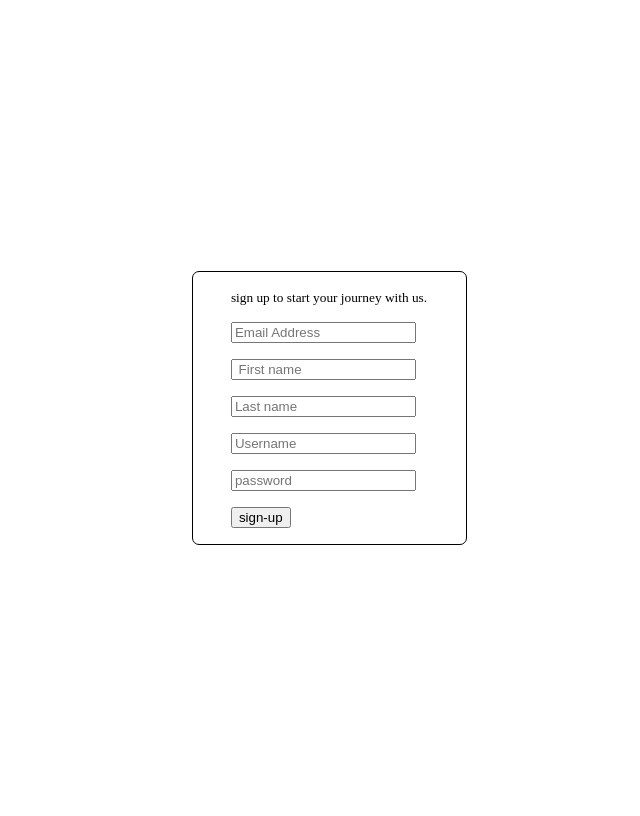
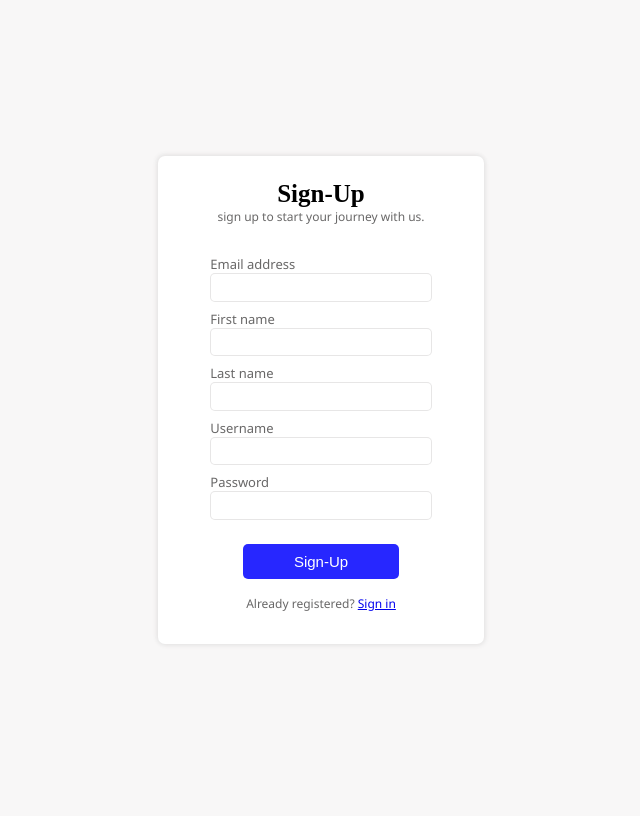
Before and after one commit to d7vya/BlogStack, a Django app: page /auth/sign-up in a window 1280 px wide. Shown: the whole page, without its empty margins (319-959 px from the left). After the commit the page ends 645 px from the top, so only its background shows below. Run offline with Django 5.2, Linux system fonts and the light colour scheme.

Commit message:
Added Css on Sign-up/Sign-in Page

```diff
--- a/authentication/templates/userauth.html
+++ b/authentication/templates/userauth.html
@@ -12,39 +12,131 @@
             display: flex;
             align-items: center;
             justify-content: center;
+            font-family: 'Segoe UI', Tahoma, Geneva, Verdana, sans-serif;
+            margin: 0;
+            background-color: rgb(248, 247, 247);
         }
 
-        form input {
+        form input,
+        form input:focus {
             display: block;
-            margin: 2vh 0;
+            margin: 0 0 1vh 0;
+            outline: none;
+            border: 1px solid rgba(199, 196, 196, 0.418);
+            font-size: 15px;
+            border-radius: 5px;
+            padding: 0.6vh 0.8vw;
+        }
+
+        h2 {
+            font-size: 25px;
+            text-transform: capitalize;
+            margin: 0;
+            text-align: start;
+
+            font-family: 'Times New Roman', Times, serif;
+        }
+
+        div {
+            background-color: white;
+            width: fit-content;
+            max-width: 90vw;
+            min-width: 300px;
+            height: fit-content;
+            display: flex;
+            flex-direction: column;
+            justify-content: center;
+            align-items: center;
+            box-shadow: 1px 1px 5px rgb(228, 227, 227), -1px -1px 5px rgb(228, 227, 227);
+            border-radius: 7px;
+            padding: 3vh 1vw;
+            margin: 0;
+        }
+
+        form {
+
+            display: flex;
+            flex-direction: column;
+            height: 100%;
+            align-items: center;
+            height: fit-content;
+
 
         }
 
-        form {
-            border: 1px solid black;
-            border-radius: 7px;
-            padding: 2vh 3vw;
+        button {
+            padding: 0.7vw;
+            text-align: center;
+            width: 70%;
+            font-size: 15px;
+            text-transform: capitalize;
+            border: none;
+            display: block;
+            margin: 2vh auto;
+            background-color: rgba(0, 0, 255, 0.849);
+            color: white;
+            border-radius: 5px;
+
+
+
+
+        }
+
+        label {
+            display: block;
+            font-size: 13px;
+            color: rgba(49, 48, 48, 0.733);
+            margin: 0;
+            width: 100%;
+        }
+
+        small {
+            font-size: 12px;
+            color: rgba(49, 48, 48, 0.733);
+            margin-bottom: 1vh;
+        }
+
+        article {
+            margin: 0 0 1vh 0;
+            padding: auto;
         }
     </style>
 </head>
 
 <body>
+    <div>
+        <form action="/auth/{{title}}" method="post">
+            {%csrf_token%}
 
-    <form action="/auth/{{title}}" method="post">
-        {%csrf_token%}
-        <small>{{message}}</small>
+            <h2>{{title}}</h2>
+            <small>{{message}}</small>
+            <br>
 
-        {% if title == 'sign-up' %}
-        <input type="email" name="useremail" placeholder="Email Address">
-        <input type="text" name="fname" placeholder=" First name">
-        <input type="text" name="lname" placeholder="Last name">
+            {% if title == 'sign-up' %} <label>Email address
+                <input type="email" name="useremail"></label>
+            <label>First name
+                <input type="text" name="fname"></label>
+            <label>Last name
+                <input type="text" name="lname">
+            </label>
 
-        {%endif%}
-        <input type="text" name="username" placeholder='Username'>
-        <input type="password" name="password" placeholder="password">
+            {%endif%}
+            <label>Username
+                <input type="text" name="username"></label>
+            <label>Password
+                <input type="password" name="password"></label>
 
-        <button type="submit">{{title}}</button>
-    </form>
+            <button type="submit">{{title}}</button>
+            <small>
+                {% if title == "sign-in" %}
+                Don’t have an account? <a href="/auth/sign-up">Sign up</a>
+                {% else %}
+                Already registered? <a href="/auth/sign-in">Sign in</a>
+                {% endif %}
+            </small>
+        </form>
+
+    </div>
 
 </body>
 
```
